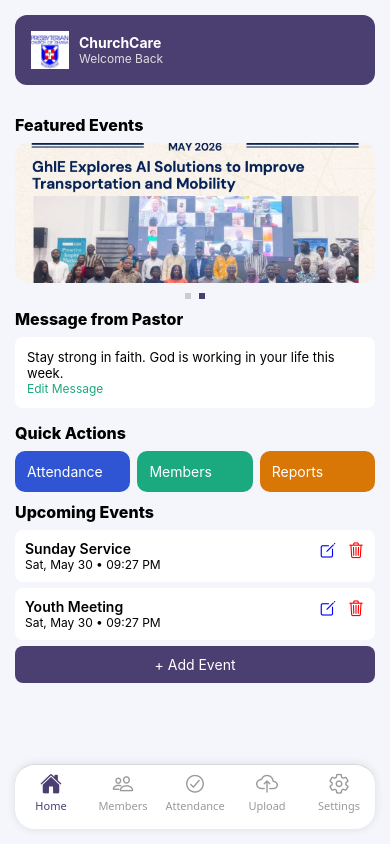
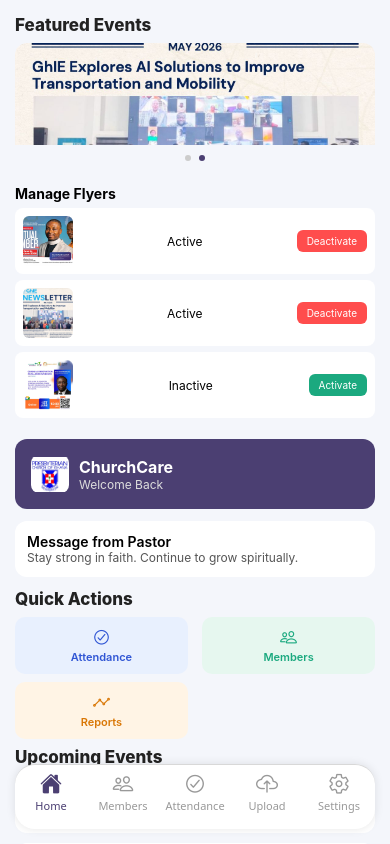
Before and after one commit to akowuahyeb-del/churchCareFinal, a React Native app: screen /Home in a window 390 px wide. Built offline with nearby package versions, Linux system fonts and the light colour scheme.

Commit message:
Final HomeScreen with date picker + events

```diff
--- a/screens/HomeScreen.js
+++ b/screens/HomeScreen.js
@@ -9,16 +9,16 @@ import {
   Dimensions,
   Animated,
   Modal,
-  Pressable,
-  Alert,
-  TextInput
+  Pressable
 } from "react-native";
-import DateTimePicker from "@react-native-community/datetimepicker";
+
 import { Ionicons } from "@expo/vector-icons";
 
 export default function HomeScreen() {
 
   const screenWidth = Dimensions.get("window").width;
+
+  const scrollY = useRef(new Animated.Value(0)).current;
 
   const scrollRef = useRef(null);
   const currentIndex = useRef(0);
@@ -26,38 +26,22 @@ export default function HomeScreen() {
   const [activeIndex, setActiveIndex] = useState(0);
   const [selectedImage, setSelectedImage] = useState(null);
 
+  /* ✅ FLYERS */
   const [flyers, setFlyers] = useState([
     { id: "1", image: require("../assets/flyer1.jpg"), active: true },
     { id: "2", image: require("../assets/flyer2.jpg"), active: true },
     { id: "3", image: require("../assets/flyer3.jpg"), active: false }
   ]);
 
-  const [pastorMessage, setPastorMessage] = useState(
-    "Stay strong in faith. God is working in your life this week."
-  );
-  const [editingMessage, setEditingMessage] = useState(false);
-
-  const [events, setEvents] = useState([
-    { id: "1", title: "Sunday Service", time: new Date() },
-    { id: "2", title: "Youth Meeting", time: new Date() }
-  ]);
-
-  const [addingEvent, setAddingEvent] = useState(false);
-  const [newTitle, setNewTitle] = useState("");
-  const [newTime, setNewTime] = useState(new Date());
-
-  const [editingEventId, setEditingEventId] = useState(null);
-  const [editTitle, setEditTitle] = useState("");
-  const [editTime, setEditTime] = useState(new Date());
-
-  const [showPicker, setShowPicker] = useState(false);
-
   const activeFlyers = flyers.filter(f => f.active);
 
+  /* ✅ AUTO SLIDE */
   useEffect(() => {
+
     if (activeFlyers.length === 0) return;
 
     const interval = setInterval(() => {
+
       currentIndex.current =
         (currentIndex.current + 1) % activeFlyers.length;
 
@@ -67,40 +51,38 @@ export default function HomeScreen() {
         x: currentIndex.current * (screenWidth - 30),
         animated: true
       });
+
     }, 3000);
 
     return () => clearInterval(interval);
+
   }, [flyers]);
 
-  const formatDate = (date) => {
-    return date.toLocaleDateString(undefined, {
-      weekday: "short",
-      day: "numeric",
-      month: "short"
-    }) + " • " + date.toLocaleTimeString([], {
-      hour: "2-digit",
-      minute: "2-digit"
+  /* ✅ SHRINK EFFECT */
+  const carouselHeight = scrollY.interpolate({
+    inputRange: [0, 150],
+    outputRange: [180, 110],
+    extrapolate: "clamp"
   });
-  };
 
   return (
     <View style={{ flex: 1, backgroundColor: "#f4f6fb" }}>
 
-      <View style={styles.header}>
-        <View style={styles.headerRow}>
-          <Image source={require("../assets/logo.png")} style={styles.logo} />
-          <View>
-            <Text style={styles.headerTitle}>ChurchCare</Text>
-            <Text style={styles.headerSub}>Welcome Back</Text>
-          </View>
-        </View>
-      </View>
-
-      <Animated.ScrollView contentContainerStyle={{ padding: 15, paddingBottom: 120 }}>
-
+      {/* ✅ CAROUSEL */}
+      <Animated.View style={[styles.carouselWrapper, { height: carouselHeight }]}>
         <Text style={styles.sectionTitle}>Featured Events</Text>
 
-        <ScrollView ref={scrollRef} horizontal pagingEnabled>
+        {activeFlyers.length === 0 ? (
+          <Text style={{ textAlign: "center", color: "#777" }}>
+            No active flyers
+          </Text>
+        ) : (
+          <ScrollView
+            ref={scrollRef}
+            horizontal
+            pagingEnabled
+            showsHorizontalScrollIndicator={false}
+          >
             {activeFlyers.map((item) => (
               <TouchableOpacity
                 key={item.id}
@@ -111,194 +93,317 @@ export default function HomeScreen() {
               </TouchableOpacity>
             ))}
           </ScrollView>
+        )}
 
+        {/* ✅ DOTS */}
         <View style={styles.dotsContainer}>
           {activeFlyers.map((_, index) => (
-            <View key={index} style={[styles.dot, activeIndex === index && styles.activeDot]} />
+            <View
+              key={index}
+              style={[
+                styles.dot,
+                activeIndex === index && styles.activeDot
+              ]}
+            />
           ))}
         </View>
+      </Animated.View>
 
-        <Text style={styles.sectionTitle}>Message from Pastor</Text>
+      {/* ✅ ADMIN CONTROL PANEL */}
+      <View style={styles.adminPanel}>
+        <Text style={styles.adminTitle}>Manage Flyers</Text>
 
-        <View style={styles.pastorBox}>
-          {editingMessage ? (
-            <>
-              <TextInput value={pastorMessage} onChangeText={setPastorMessage} style={styles.input} />
-              <TouchableOpacity style={styles.saveBtn} onPress={() => setEditingMessage(false)}>
-                <Text style={{ color: "#fff" }}>Save</Text>
-              </TouchableOpacity>
-            </>
-          ) : (
-            <>
-              <Text style={styles.pastorText}>{pastorMessage}</Text>
-              <TouchableOpacity onPress={() => setEditingMessage(true)}>
-                <Text style={styles.editText}>Edit Message</Text>
-              </TouchableOpacity>
-            </>
-          )}
-        </View>
+        {flyers.map((item) => (
+          <View key={item.id} style={styles.adminRow}>
 
-        <Text style={styles.sectionTitle}>Quick Actions</Text>
+            <Image source={item.image} style={styles.adminImage} />
 
-        <View style={styles.quickGrid}>
-          <TouchableOpacity style={[styles.quickCard, styles.attCard]}>
-            <Text style={styles.quickText}>Attendance</Text>
-          </TouchableOpacity>
-          <TouchableOpacity style={[styles.quickCard, styles.memberCard]}>
-            <Text style={styles.quickText}>Members</Text>
-          </TouchableOpacity>
-          <TouchableOpacity style={[styles.quickCard, styles.reportCard]}>
-            <Text style={styles.quickText}>Reports</Text>
-          </TouchableOpacity>
-        </View>
-
-        <Text style={styles.sectionTitle}>Upcoming Events</Text>
-
-        <View style={{ marginBottom: 15 }}>
-
-          {events.map((item) => (
-            <View key={item.id} style={styles.eventRow}>
-
-              {editingEventId === item.id ? (
-                <>
-                  <View>
-                    <TextInput value={editTitle} onChangeText={setEditTitle} style={styles.input} />
-
-                    <TouchableOpacity style={styles.input} onPress={() => setShowPicker(true)}>
-                      <Text>{formatDate(editTime)}</Text>
-                    </TouchableOpacity>
-                  </View>
+            <Text style={styles.statusText}>
+              {item.active ? "Active" : "Inactive"}
+            </Text>
 
             <TouchableOpacity
+              style={[
+                styles.adminBtn,
+                { backgroundColor: item.active ? "#ff4d4d" : "#1BA97F" }
+              ]}
               onPress={() => {
-                      setEvents(prev =>
-                        prev.map(e =>
-                          e.id === item.id
-                            ? { ...e, title: editTitle, time: editTime }
-                            : e
+                setFlyers(prev =>
+                  prev.map(f =>
+                    f.id === item.id
+                      ? { ...f, active: !f.active }
+                      : f
                   )
                 );
-                      setEditingEventId(null);
               }}
             >
-                    <Text style={{ color: "#1BA97F" }}>Save</Text>
+              <Text style={styles.adminBtnText}>
+                {item.active ? "Deactivate" : "Activate"}
+              </Text>
             </TouchableOpacity>
-                </>
-              ) : (
-                <>
-                  <View>
-                    <Text style={styles.eventTitle}>{item.title}</Text>
-                    <Text style={styles.eventTime}>{formatDate(item.time)}</Text>
-                  </View>
-
-                  <View style={{ flexDirection: "row", gap: 10 }}>
-
-                    <TouchableOpacity
-                      onPress={() => {
-                        setEditingEventId(item.id);
-                        setEditTitle(item.title);
-                        setEditTime(item.time);
-                      }}
-                    >
-                      <Ionicons name="create-outline" size={18} color="blue" />
-                    </TouchableOpacity>
-
-                    <TouchableOpacity
-                      onPress={() => {
-                        Alert.alert("Delete", "Delete event?", [
-                          { text: "Cancel", style: "cancel" },
-                          {
-                            text: "Delete",
-                            onPress: () =>
-                              setEvents(prev => prev.filter(e => e.id !== item.id))
-                          }
-                        ]);
-                      }}
-                    >
-                      <Ionicons name="trash-outline" size={18} color="red" />
-                    </TouchableOpacity>
-
-                  </View>
-                </>
-              )}
 
           </View>
         ))}
 
-          {addingEvent ? (
-            <View style={styles.addForm}>
-              <TextInput value={newTitle} onChangeText={setNewTitle} style={styles.input} />
+      </View>
 
-              <TouchableOpacity style={styles.input} onPress={() => setShowPicker(true)}>
-                <Text>{formatDate(newTime)}</Text>
+      {/* ✅ SCROLLABLE CONTENT */}
+      <Animated.ScrollView
+        contentContainerStyle={{ padding: 15, paddingBottom: 120 }}
+        showsVerticalScrollIndicator={false}
+        onScroll={Animated.event(
+          [{ nativeEvent: { contentOffset: { y: scrollY } } }],
+          { useNativeDriver: false }
+        )}
+      >
+
+        {/* HEADER */}
+        <View style={styles.header}>
+          <View style={styles.headerRow}>
+            <Image
+              source={require("../assets/logo.png")}
+              style={styles.logo}
+            />
+            <View>
+              <Text style={styles.headerTitle}>ChurchCare</Text>
+              <Text style={styles.headerSub}>Welcome Back</Text>
+            </View>
+          </View>
+        </View>
+
+        {/* MESSAGE */}
+        <View style={styles.messageCard}>
+          <Text style={styles.messageTitle}>Message from Pastor</Text>
+          <Text style={styles.messageText}>
+            Stay strong in faith. Continue to grow spiritually.
+          </Text>
+        </View>
+
+        {/* QUICK ACTIONS */}
+        <Text style={styles.sectionTitle}>Quick Actions</Text>
+
+        <View style={styles.quickGrid}>
+
+          <TouchableOpacity style={[styles.quickCard, { backgroundColor: "#E8F0FE" }]}>
+            <Ionicons name="checkmark-circle-outline" size={18} color="#2F55D4" />
+            <Text style={[styles.quickText, { color: "#2F55D4" }]}>Attendance</Text>
           </TouchableOpacity>
 
-              <TouchableOpacity
-                style={styles.saveBtn}
-                onPress={() => {
-                  setEvents(prev => [
-                    ...prev,
-                    { id: Date.now().toString(), title: newTitle, time: newTime }
-                  ]);
-                  setAddingEvent(false);
-                  setNewTitle("");
-                }}
-              >
-                <Text style={{ color: "#fff" }}>Save</Text>
+          <TouchableOpacity style={[styles.quickCard, { backgroundColor: "#E6F7EF" }]}>
+            <Ionicons name="people-outline" size={18} color="#1BA97F" />
+            <Text style={[styles.quickText, { color: "#1BA97F" }]}>Members</Text>
           </TouchableOpacity>
-            </View>
-          ) : (
-            <TouchableOpacity style={styles.addBtn} onPress={() => setAddingEvent(true)}>
-              <Text style={{ color: "#fff" }}>+ Add Event</Text>
+
+          <TouchableOpacity style={[styles.quickCard, { backgroundColor: "#FFF4E5" }]}>
+            <Ionicons name="analytics-outline" size={18} color="#D97706" />
+            <Text style={[styles.quickText, { color: "#D97706" }]}>Reports</Text>
           </TouchableOpacity>
-          )}
 
         </View>
 
-        {showPicker && (
-          <DateTimePicker
-            value={editingEventId ? editTime : newTime}
-            mode="datetime"
-            onChange={(e, d) => {
-              setShowPicker(false);
-              if (!d) return;
-              editingEventId ? setEditTime(d) : setNewTime(d);
-            }}
-          />
-        )}
+        {/* EVENTS */}
+        <Text style={styles.sectionTitle}>Upcoming Events</Text>
+
+        <View style={styles.eventCard}>
+          <Text style={styles.eventTitle}>Sunday Service</Text>
+          <Text style={styles.eventSub}>10:00 AM</Text>
+        </View>
+
+        <View style={styles.eventCard}>
+          <Text style={styles.eventTitle}>Midweek Prayer</Text>
+          <Text style={styles.eventSub}>Wednesday 6:00 PM</Text>
+        </View>
 
       </Animated.ScrollView>
+
+      {/* ✅ FULL IMAGE MODAL */}
+      <Modal visible={!!selectedImage} transparent>
+        <View style={styles.modalWrap}>
+          <Pressable onPress={() => setSelectedImage(null)}>
+            <Image source={selectedImage} style={styles.fullImage} />
+          </Pressable>
+        </View>
+      </Modal>
 
     </View>
   );
 }
 
-/* STYLES UNCHANGED */
+/* ✅ STYLES */
 const styles = StyleSheet.create({
-  header: { backgroundColor: "#4B3F72", padding: 16, borderRadius: 12, margin: 15 },
-  headerRow: { flexDirection: "row", alignItems: "center" },
-  logo: { width: 38, height: 38, marginRight: 10 },
-  headerTitle: { color: "#fff", fontWeight: "700" },
-  headerSub: { color: "#ddd", fontSize: 12 },
-  sectionTitle: { fontSize: 16, fontWeight: "800", marginBottom: 8 },
-  carouselImage: { width: "100%", height: 140, borderRadius: 12 },
-  dotsContainer: { flexDirection: "row", justifyContent: "center", marginVertical: 6 },
-  dot: { width: 6, height: 6, backgroundColor: "#ccc", margin: 4 },
-  activeDot: { backgroundColor: "#4B3F72" },
-  pastorBox: { backgroundColor: "#fff", padding: 12, borderRadius: 8, marginBottom: 15 },
-  pastorText: { fontSize: 13 },
-  editText: { color: "#1BA97F", fontSize: 12 },
-  input: { backgroundColor: "#eee", padding: 8, borderRadius: 6, marginBottom: 6 },
-  saveBtn: { backgroundColor: "#1BA97F", padding: 10, borderRadius: 6 },
-  eventRow: { flexDirection: "row", justifyContent: "space-between", backgroundColor: "#fff", padding: 10, borderRadius: 8, marginBottom: 6 },
-  eventTitle: { fontWeight: "600" },
-  eventTime: { fontSize: 12 },
-  addBtn: { backgroundColor: "#4B3F72", padding: 10, borderRadius: 8, alignItems: "center" },
-  addForm: { backgroundColor: "#fff", padding: 10, borderRadius: 8 },
-  quickGrid: { flexDirection: "row", justifyContent: "space-between", marginBottom: 10 },
-  quickCard: { width: "32%", padding: 12, borderRadius: 10 },
-  attCard: { backgroundColor: "#2F55D4" },
-  memberCard: { backgroundColor: "#1BA97F" },
-  reportCard: { backgroundColor: "#D97706" },
-  quickText: { color: "#fff" }
+
+  carouselWrapper: {
+    backgroundColor: "#f4f6fb",
+    padding: 15
+  },
+
+  sectionTitle: {
+    fontSize: 17,
+    fontWeight: "800",
+    marginBottom: 8,
+    color: "#222"
+  },
+
+  carouselImage: {
+    width: "100%",
+    height: 140,
+    borderRadius: 12
+  },
+
+  dotsContainer: {
+    flexDirection: "row",
+    justifyContent: "center",
+    marginTop: 6
+  },
+
+  dot: {
+    width: 6,
+    height: 6,
+    backgroundColor: "#ccc",
+    margin: 4,
+    borderRadius: 3
+  },
+
+  activeDot: {
+    backgroundColor: "#4B3F72"
+  },
+
+  adminPanel: {
+    paddingHorizontal: 15,
+    marginTop: 5
+  },
+
+  adminTitle: {
+    fontWeight: "700",
+    marginBottom: 6
+  },
+
+  adminRow: {
+    flexDirection: "row",
+    alignItems: "center",
+    justifyContent: "space-between",
+    marginBottom: 6,
+    backgroundColor: "#fff",
+    padding: 8,
+    borderRadius: 8
+  },
+
+  adminImage: {
+    width: 50,
+    height: 50,
+    borderRadius: 6
+  },
+
+  statusText: {
+    fontSize: 12
+  },
+
+  adminBtn: {
+    paddingHorizontal: 10,
+    paddingVertical: 5,
+    borderRadius: 6
+  },
+
+  adminBtnText: {
+    color: "#fff",
+    fontSize: 10
+  },
+
+  header: {
+    backgroundColor: "#4B3F72",
+    padding: 16,
+    borderRadius: 12,
+    marginBottom: 12
+  },
+
+  headerRow: {
+    flexDirection: "row",
+    alignItems: "center"
+  },
+
+  logo: {
+    width: 38,
+    height: 38,
+    marginRight: 10,
+    borderRadius: 8,
+    resizeMode: "contain"
+  },
+
+  headerTitle: {
+    color: "#fff",
+    fontSize: 16,
+    fontWeight: "700"
+  },
+
+  headerSub: {
+    color: "#ddd",
+    fontSize: 12
+  },
+
+  messageCard: {
+    backgroundColor: "#fff",
+    padding: 12,
+    borderRadius: 12,
+    marginBottom: 12
+  },
+
+  messageTitle: {
+    fontWeight: "600"
+  },
+
+  messageText: {
+    fontSize: 12,
+    color: "#555"
+  },
+
+  quickGrid: {
+    flexDirection: "row",
+    flexWrap: "wrap",
+    justifyContent: "space-between"
+  },
+
+  quickCard: {
+    width: "48%",
+    paddingVertical: 10,
+    borderRadius: 10,
+    marginBottom: 8,
+    alignItems: "center"
+  },
+
+  quickText: {
+    fontSize: 11,
+    fontWeight: "600",
+    marginTop: 3
+  },
+
+  eventCard: {
+    backgroundColor: "#fff",
+    padding: 14,
+    borderRadius: 12,
+    marginBottom: 10
+  },
+
+  eventTitle: {
+    fontWeight: "700",
+    fontSize: 13
+  },
+
+  eventSub: {
+    fontSize: 11,
+    color: "#777"
+  },
+
+  modalWrap: {
+    flex: 1,
+    backgroundColor: "#000c",
+    justifyContent: "center",
+    alignItems: "center"
+  },
+
+  fullImage: {
+    width: 320,
+    height: 480,
+    borderRadius: 16
+  }
+
 });
```
Lines whose indentation alone changed are shown as unchanged.
